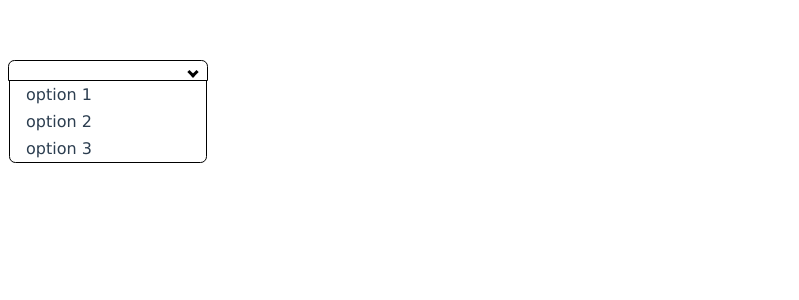
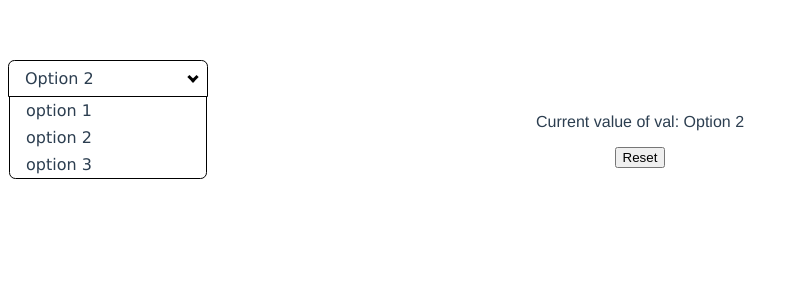
Before and after one commit to cx0der/vueselect, a Vue app: page / in a window 1280 px wide. Shown: the top 300 px of the page, without its empty margins (0-799 px from the left). Built offline with nearby package versions, Linux system fonts and the light colour scheme.

Commit message:
Event handling
Added event handling to:
1. Set/Reset value from the parent
2. Notify when an option is selected

```diff
--- a/src/App.vue
+++ b/src/App.vue
@@ -1,6 +1,13 @@
 <template>
   <div id="app">
-    <VueSelect :items="selectOptions"/>
+    <div class="comp__container">
+      <VueSelect :items="selectOptions" :value.sync="val"/>
+    </div>
+    <div>
+      <p>Current value of val: {{ val }}</p>
+      <button
+        @click="resetVal">Reset</button>
+    </div>
   </div>
 </template>
 
@@ -15,11 +22,17 @@ export default {
         'option 1',
         'option 2',
         'option 3'
-      ]
+      ],
+      val: 'Option 2'
     }
   },
   components: {
     VueSelect
+  },
+  methods: {
+    resetVal () {
+      this.val = 'option 2'
+    }
   }
 }
 </script>
@@ -32,6 +45,8 @@ export default {
   text-align: center;
   color: #2c3e50;
   margin-top: 60px;
+}
+.comp__container {
   width: 200px;
 }
 </style>
--- a/src/components/VueSelect.vue
+++ b/src/components/VueSelect.vue
@@ -3,7 +3,7 @@
     :class="['select__dropdown', isOpen ? 'select__dropdown--open' : 'select__dropdown--close']"
     @click="toggle"
     tabindex="0">
-    <span class="select__value">{{ value }}</span>
+    <span class="select__value">{{ mutableValue }}</span>
     <ul
       :class="['select__optionlist', isOpen ? '' : 'select__optionlist--close']">
       <li
@@ -24,12 +24,16 @@ export default {
       default () {
         return []
       }
+    },
+    value: {
+      type: String,
+      default: null
     }
   },
   data () {
     return {
       isOpen: true,
-      value: ''
+      mutableValue: null
     }
   },
   methods: {
@@ -37,8 +41,20 @@ export default {
       this.isOpen = !this.isOpen
     },
     select (idx) {
-      this.value = this.items[idx]
+      this.mutableValue = this.items[idx]
+      this.$emit('input', this.mutableValue)
+      this.$emit('update:value', this.mutableValue)
     }
+  },
+  watch: {
+    value (val) {
+      // when the parent changes the value, update the internal state
+      this.mutableValue = val
+    }
+  },
+  created () {
+    // initialize the mutable value to what is sent from the parent
+    this.mutableValue = this.value
   }
 }
 </script>
```
Also changed, not shown: 1 other file (tests, documents, lock files or other folders).
